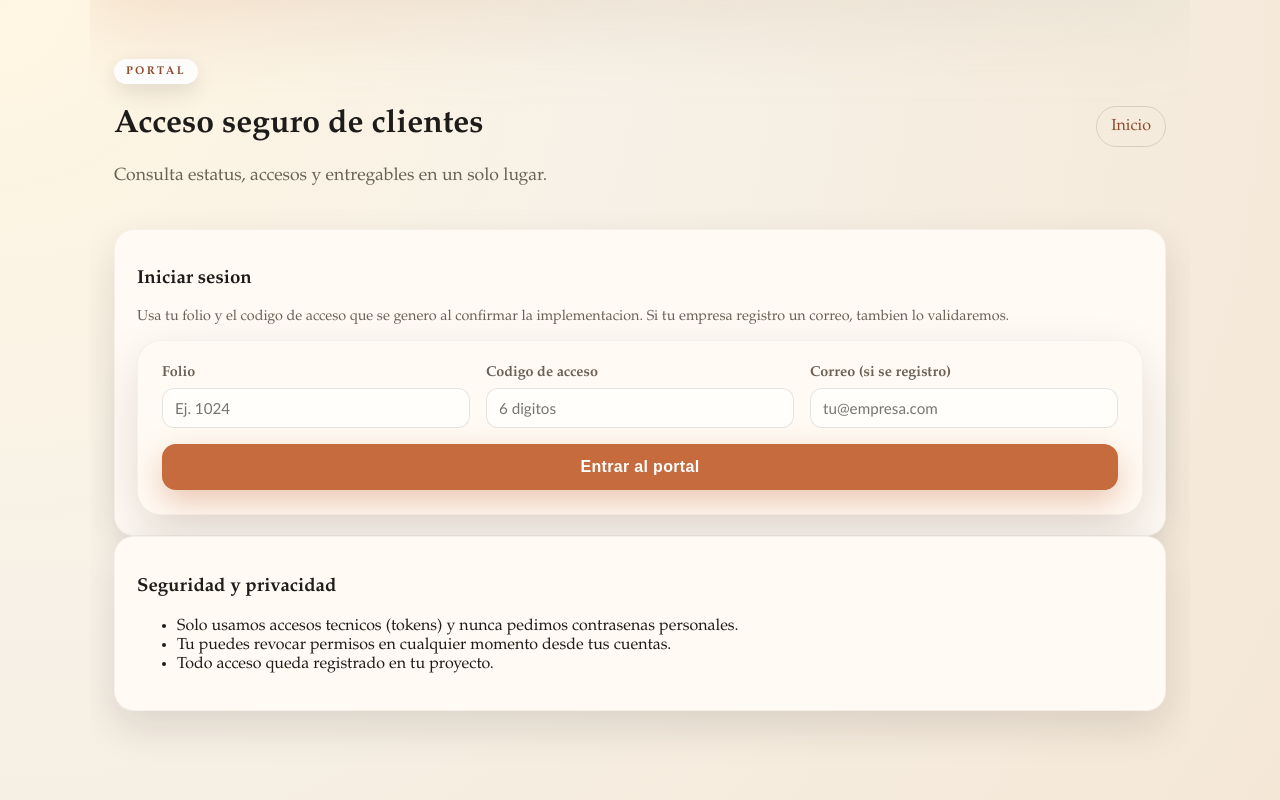
After one commit to raulmendez4ee24/inversiones_reparadas, a FastAPI app: template app/templates/portal_login.html in a window 1280 px wide. The commit adds this page. Run offline with FastAPI, Linux system fonts and the light colour scheme; the template is opened without the code that fills it, so the values that code supplies are empty.

Commit message:
add client portal login

```diff
--- a/app/main.py
+++ b/app/main.py
@@ -1,6 +1,7 @@
 from __future__ import annotations
 
 import os
+import secrets
 import urllib.parse
 from pathlib import Path
 
@@ -12,6 +13,7 @@ from fastapi.responses import HTMLResponse, JSONResponse, RedirectResponse
 from fastapi.staticfiles import StaticFiles
 from fastapi.templating import Jinja2Templates
 from pydantic import BaseModel
+from starlette.middleware.sessions import SessionMiddleware
 
 import sys
 
@@ -27,12 +29,14 @@ from app.core.modules import catalog
 from app.core.n8n import provision_workflows
 from app.core.storage import (
     fetch_lead,
+    fetch_latest_project,
     fetch_oauth_token,
     init_db,
     save_lead,
     save_oauth_token,
     save_project,
     update_project_status,
+    validate_portal_login,
 )
 
 load_dotenv()
@@ -45,6 +49,21 @@ app = FastAPI(title="K'an Logic Systems", version="0.1.0")
 app.mount("/static", StaticFiles(directory=BASE_DIR / "static"), name="static")
 
 templates = Jinja2Templates(directory=str(BASE_DIR / "templates"))
+
+
+def _session_secret() -> str:
+    secret = os.getenv("SESSION_SECRET", "").strip()
+    if secret:
+        return secret
+    return secrets.token_urlsafe(32)
+
+
+app.add_middleware(
+    SessionMiddleware,
+    secret_key=_session_secret(),
+    same_site="lax",
+    https_only=bool(os.getenv("SESSION_COOKIE_SECURE")),
+)
 
 
 def _meta_oauth_config() -> dict[str, str]:
@@ -115,6 +134,7 @@ async def onboarding_view(request: Request, lead_id: int):
             "payload": payload,
             "output": output,
             "lead_id": lead_id,
+            "access_code": None,
             "modules": catalog(),
             "recommended": recommended,
             "access_items": access_items(),
@@ -225,7 +245,7 @@ async def handoff(
     )
 
     output = run_analysis(payload)
-    lead_id = save_lead(DB_PATH, payload, output)
+    lead_id, access_code = save_lead(DB_PATH, payload, output)
     recommended = {module.name for module in output.recommended_modules}
 
     return templates.TemplateResponse(
@@ -235,6 +255,7 @@ async def handoff(
             "payload": payload,
             "output": output,
             "lead_id": lead_id,
+            "access_code": access_code,
             "modules": catalog(),
             "recommended": recommended,
             "access_items": access_items(),
@@ -593,6 +614,69 @@ async def ai_reply(payload: AIReplyRequest):
     return {"reply": reply}
 
 
+@app.get("/portal", response_class=HTMLResponse)
+async def portal_login(request: Request):
+    return templates.TemplateResponse(
+        "portal_login.html",
+        {
+            "request": request,
+            "error": None,
+        },
+    )
+
+
+@app.post("/portal/login", response_class=HTMLResponse)
+async def portal_login_post(
+    request: Request,
+    lead_id: int = Form(...),
+    access_code: str = Form(...),
+    email: str = Form(""),
+):
+    ok, error = validate_portal_login(DB_PATH, lead_id, email, access_code)
+    if not ok:
+        return templates.TemplateResponse(
+            "portal_login.html",
+            {
+                "request": request,
+                "error": error,
+            },
+        )
+
+    request.session["portal_lead_id"] = lead_id
+    return RedirectResponse(url="/portal/home", status_code=303)
+
+
+@app.get("/portal/home", response_class=HTMLResponse)
+async def portal_home(request: Request):
+    lead_id = request.session.get("portal_lead_id")
+    if not lead_id:
+        return RedirectResponse(url="/portal", status_code=303)
+
+    try:
+        payload, output = fetch_lead(DB_PATH, int(lead_id))
+    except ValueError:
+        request.session.pop("portal_lead_id", None)
+        return RedirectResponse(url="/portal", status_code=303)
+
+    latest_project = fetch_latest_project(DB_PATH, int(lead_id))
+    return templates.TemplateResponse(
+        "portal_home.html",
+        {
+            "request": request,
+            "payload": payload,
+            "output": output,
+            "lead_id": lead_id,
+            "latest_project": latest_project,
+        },
+    )
+
+
+@app.get("/portal/logout")
+async def portal_logout(request: Request):
+    request.session.pop("portal_lead_id", None)
+    return RedirectResponse(url="/portal", status_code=303)
+
+
 @app.get("/health")
 async def health():
     return {"status": "ok"}
--- /dev/null
+++ b/app/templates/portal_login.html
@@ -0,0 +1,58 @@
+<!DOCTYPE html>
+<html lang="es">
+<head>
+  <meta charset="UTF-8" />
+  <meta name="viewport" content="width=device-width, initial-scale=1" />
+  <title>Portal del cliente</title>
+  <link rel="stylesheet" href="/static/styles.css" />
+</head>
+<body>
+  <main class="page report">
+    <header class="report-header">
+      <div>
+        <p class="pill">Portal</p>
+        <h1>Acceso seguro de clientes</h1>
+        <p class="lead">Consulta estatus, accesos y entregables en un solo lugar.</p>
+      </div>
+      <a class="ghost" href="/">Inicio</a>
+    </header>
+
+    <section class="card">
+      <h3>Iniciar sesion</h3>
+      <p class="meta">
+        Usa tu folio y el codigo de acceso que se genero al confirmar la implementacion.
+        Si tu empresa registro un correo, tambien lo validaremos.
+      </p>
+      {% if error %}
+        <p class="meta" style="color:#9b3b2b;">{{ error }}</p>
+      {% endif %}
+      <form method="post" action="/portal/login" class="diagnostic-form">
+        <div class="grid">
+          <label>
+            Folio
+            <input type="number" name="lead_id" min="1" placeholder="Ej. 1024" required />
+          </label>
+          <label>
+            Codigo de acceso
+            <input type="text" name="access_code" placeholder="6 digitos" required />
+          </label>
+          <label>
+            Correo (si se registro)
+            <input type="email" name="email" placeholder="tu@empresa.com" />
+          </label>
+        </div>
+        <button type="submit">Entrar al portal</button>
+      </form>
+    </section>
+
+    <section class="card">
+      <h3>Seguridad y privacidad</h3>
+      <ul>
+        <li>Solo usamos accesos tecnicos (tokens) y nunca pedimos contrasenas personales.</li>
+        <li>Tu puedes revocar permisos en cualquier momento desde tus cuentas.</li>
+        <li>Todo acceso queda registrado en tu proyecto.</li>
+      </ul>
+    </section>
+  </main>
+</body>
+</html>
```
Also changed, not shown: app/core/storage.py (+92 -3 lines), app/templates/index.html (+9 -0 lines), app/templates/onboarding.html (+14 -0 lines), app/templates/portal_home.html (added, +72 -0 lines), README.md.
